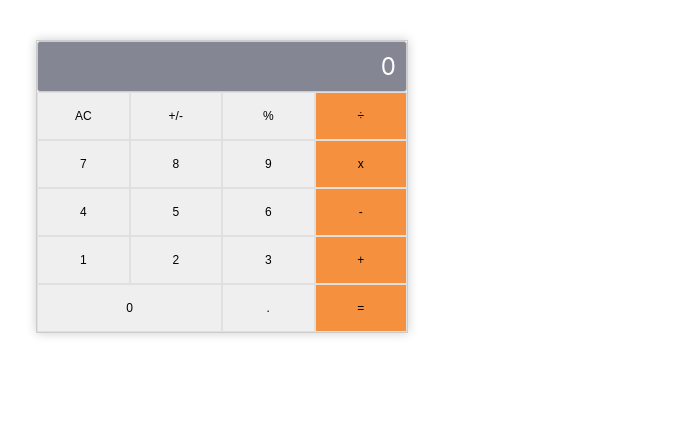
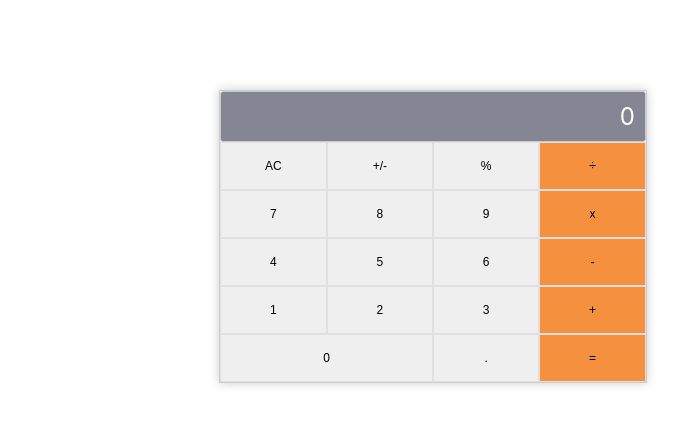
Before and after one commit to egichuhis/math-magicians, a React (Create React App) app: page / in a window 1280 px wide. Shown: the top 426 px of the page, without its empty margins (239-921 px from the left). Built offline with nearby package versions, Linux system fonts and the light colour scheme.

Commit message:
Update calculator component layout

```diff
--- a/src/components/calculator/Calculator.css
+++ b/src/components/calculator/Calculator.css
@@ -1,6 +1,7 @@
 .calculator {
-  width: 370px;
-  margin: 10px auto;
+  width: 35%;
+  height: auto;
+  margin: 60px auto;
   border: 1px solid #ccc;
   box-shadow: 0 0 10px rgba(0, 0, 0, 0.2);
 }
--- a/src/components/calculator/Calculator.jsx
+++ b/src/components/calculator/Calculator.jsx
@@ -17,11 +17,9 @@ const Calculator = () => {
   };
 
   return (
-    <div>
-      <div className="calculator">
-        <CalculatorOutput calculatorData={calculatorData} />
-        <CalculatorInputs handleClick={handleClick} />
-      </div>
+    <div className="calculator">
+      <CalculatorOutput calculatorData={calculatorData} />
+      <CalculatorInputs handleClick={handleClick} />
     </div>
   );
 };
```
